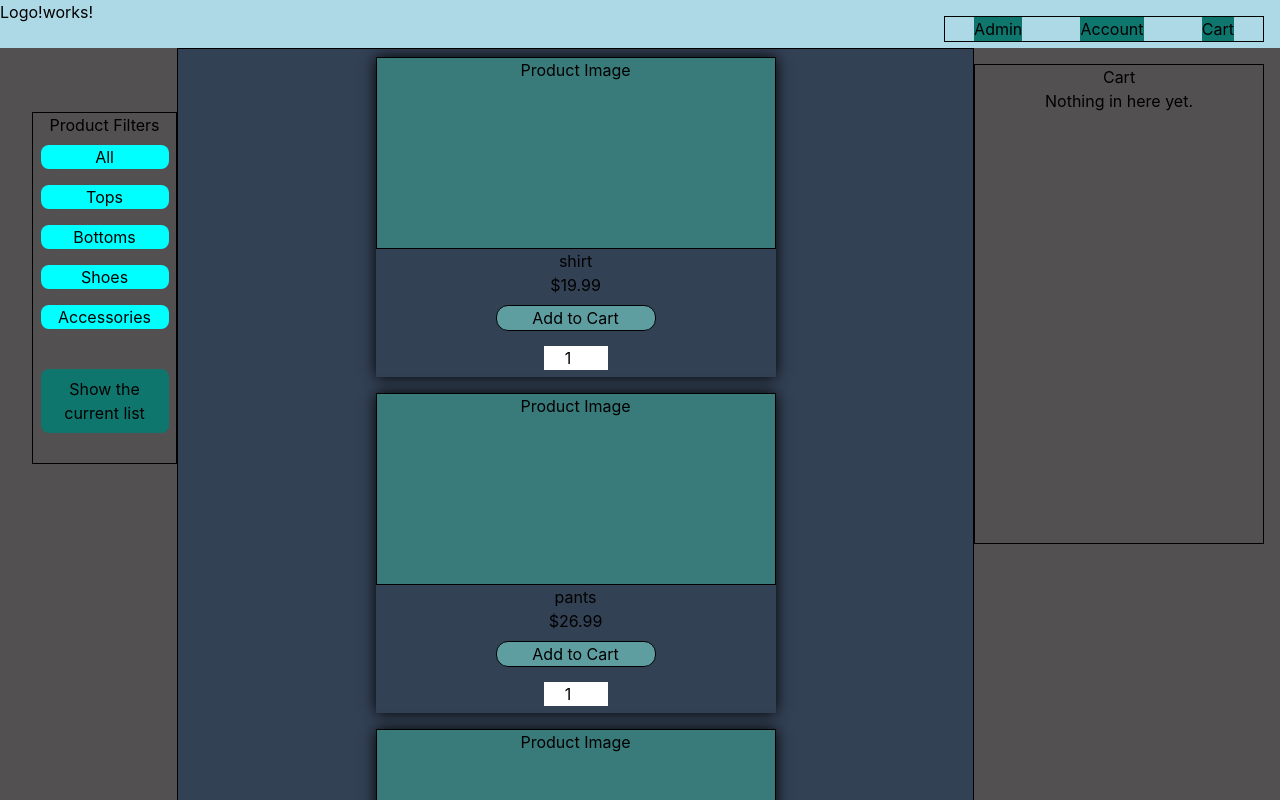
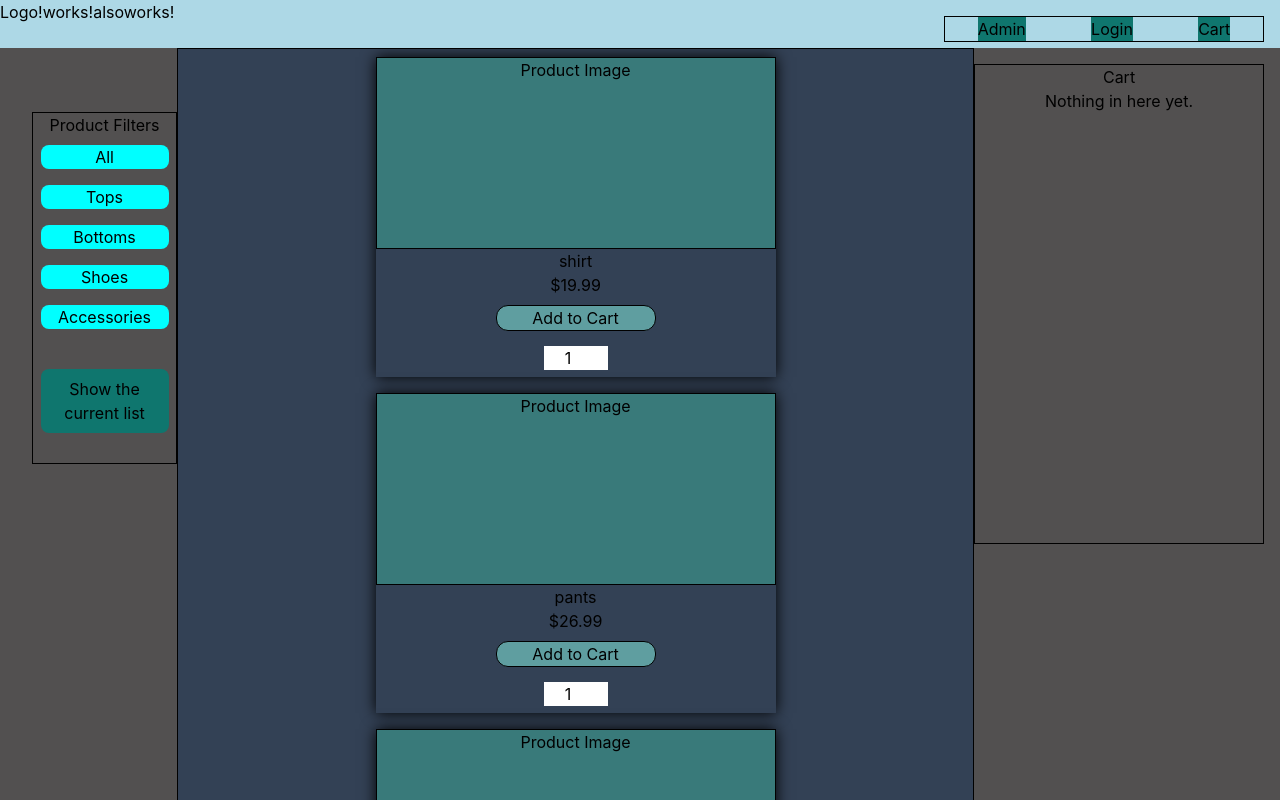
Before and after one commit to JustSteve2k/online-store, a React (Create React App) app: page / in a window 1280 px wide. Shown: the top 800 px of the page. Built offline with nearby package versions, Linux system fonts and the light colour scheme.

Commit message:
updated header conditionals and more context

```diff
--- a/src/components/Header.js
+++ b/src/components/Header.js
@@ -4,16 +4,18 @@ import "./Header.css";
 import { LoggedInContext } from "../context/LoggedInContext";
 
 export default function Header(props) {
-  const test = useContext(LoggedInContext);
+  // const test = useContext(LoggedInContext);
+  const { test, alttest, isAdmin, isLoggedIn } = useContext(LoggedInContext);
 
   return (
     <div className="headerMain">
       Logo!
       {test}
+      {alttest}
       <div className="links">
-        <button>Admin</button>
-        <button>Account</button>
-        <button onClick={props.showCartHandler}>Cart</button>
+        {isAdmin && <button>Admin</button>}
+        {isLoggedIn ? <button>Account</button> : <button>Login</button>}
+        <button onClick={props.displayCartHandler}>Cart</button>
       </div>
     </div>
   );
--- a/src/context/LoggedInContext.js
+++ b/src/context/LoggedInContext.js
@@ -4,6 +4,9 @@ export const LoggedInContext = React.createContext();
 
 export default function LoggedInProvider({ children }) {
   const test = "works!";
+  const alttest = "alsoworks!";
+  const isAdmin = true;
+  const isLoggedIn = false;
 
-  return <LoggedInContext.Provider value={test}>{children}</LoggedInContext.Provider>;
+  return <LoggedInContext.Provider value={{ test, alttest, isAdmin, isLoggedIn }}>{children}</LoggedInContext.Provider>;
 }
```
